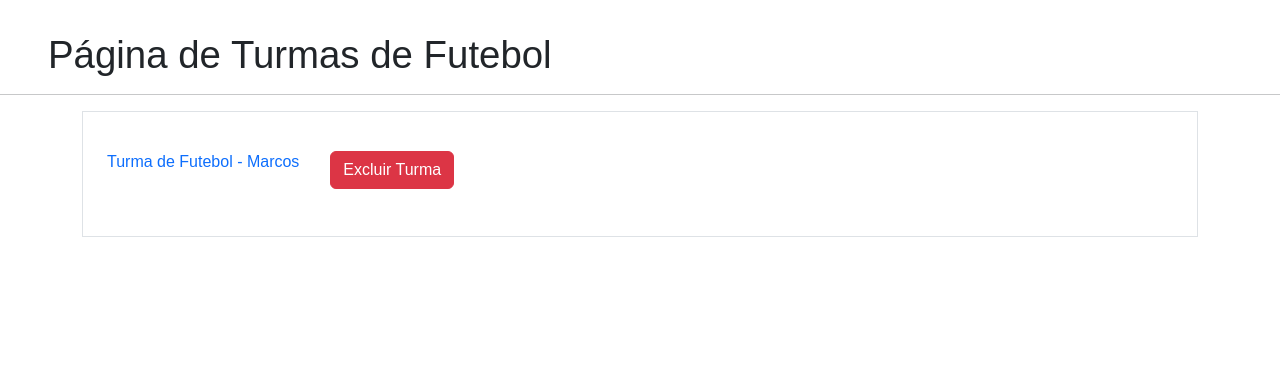
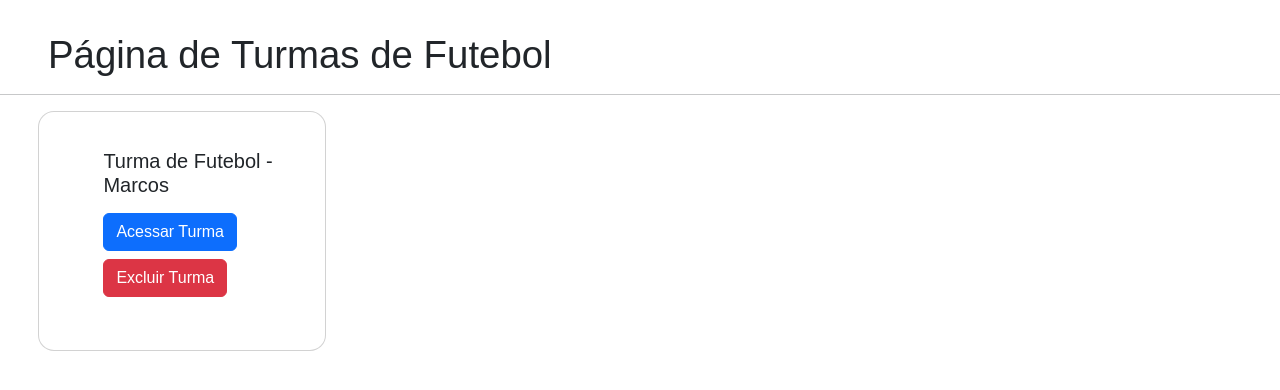
Before and after one commit to vitorcosta98/site_VerboAmar, a Flask app: a page that uses site_verbo_amar/templates/pag_turmas.html in a window 1280 px wide. Shown: the part 126-516 px from the top of the page. Run offline with Flask 3, Linux system fonts and the light colour scheme; a user stored in the database is signed in; data comes from the database, SQL or seed files in the repository.

Commit message:
enhance: Configuração de cards * Configuração de tamanho de card no arquivo main.css para os cards: card-area-academica e card-pag-turmas

```diff
--- a/site_verbo_amar/static/main.css
+++ b/site_verbo_amar/static/main.css
@@ -46,7 +46,7 @@
   flex-direction: row;
   padding: 2rem 2rem 3rem 3rem;
   margin-bottom: 1rem;
-  width: 28rem;
+  width: 27rem;
   height: 20rem;
   align-items: center;
   justify-content: space-between;
@@ -83,3 +83,24 @@
   padding: .25em;
   z-index: 3;
 }
+
+#card-pag-turmas {
+  display: flex;
+  flex-wrap: wrap;
+  align-items: left;
+  gap: 5%;
+  margin: 0vw auto 10vw 3vw;
+  width: 50%;
+}
+
+#card-pag-turmas .card {
+  display: flex;
+  flex-direction: row;
+  padding: 2rem 2rem 3rem 3rem;
+  margin-bottom: 1rem;
+  width: 18rem;
+  height: 15rem;
+  align-items: center;
+  justify-content: space-between;
+  border-radius: 2vh;
+}
--- a/site_verbo_amar/templates/pag_turmas.html
+++ b/site_verbo_amar/templates/pag_turmas.html
@@ -6,25 +6,18 @@
     <h1 style="font-size: 2.4rem; font-weight: 500; line-height: 1.2; margin: 0;">Página de Turmas de {{nome_atividade}}</h1>
 </div>
 <hr>
-<div class="container">
-    <form method="POST" action="" id="nome_turma" class="border p-4 mt-2">
-        <fieldset>
-            <div id="pag-turmas">
-                {% for turma in turmas %}
-                    <div class="d-flex align-items-center gap-3 mb-2"">
-                        <a style="text-decoration:none" href="{{ url_for('carregar_chamada', nome_turma=turma.nome_turma) }}">
-                            <p>{{turma.nome_turma}}</p>
-                        </a>
-                        {% if privilegio %}
-                            <div class="button">
-                                <a href="#" class="btn btn-danger">Excluir Turma</a>
-                            </div>
-                        {%endif%}
-                    </div>
-                {% endfor %}
+<div id="card-pag-turmas">
+    {% for turma in turmas %}
+        <div class="card">
+            <div class="card-body">
+                <h5 class="card-title">{{turma.nome_turma}}</h5>
+                <a href="{{url_for('carregar_chamada',nome_turma=turma.nome_turma)}}" class="btn btn-primary mt-2">Acessar Turma</a>
+                {% if privilegio %}
+                    <a href="#" class="btn btn-danger mt-2">Excluir Turma</a>
+                {% endif%}
             </div>
-        </fieldset>
-    </form>
+        </div>
+    {%endfor%}
 </div>
 
 {% endblock %}
```
